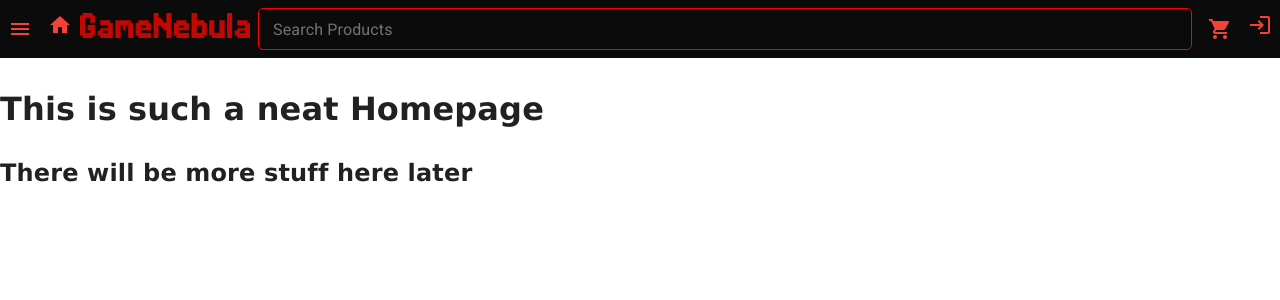
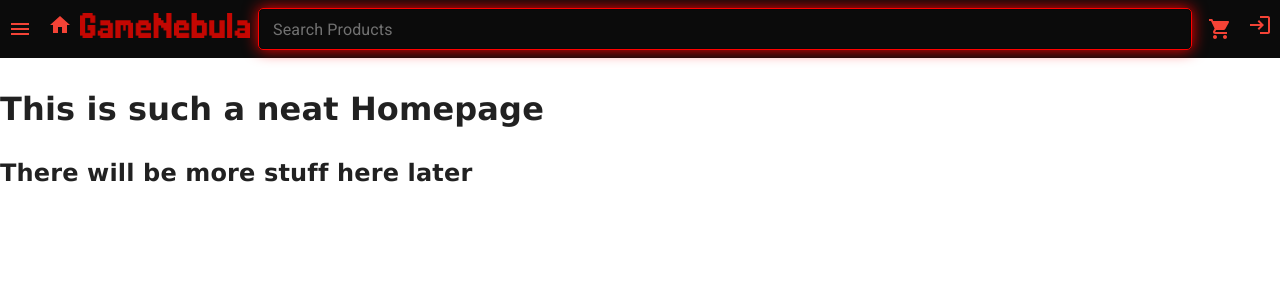
Before and after one commit to Jack-Tillman/TheCapstoneProject, a React (Vite) app: page / in a window 1280 px wide. Shown: the top 300 px of the page. Built offline with nearby package versions, Linux system fonts and the light colour scheme.

Commit message:
search bar is glowy :3

```diff
--- a/src/client/components/NavBar.jsx
+++ b/src/client/components/NavBar.jsx
@@ -103,8 +103,6 @@ const NavBar = ({ token, setToken }) => {
     <>
     <div className="navbar">
 
-
-
       <IconButton onClick={() => setOpen(true)} aria-label="Menu" color="primary">
         <MenuIcon />
       </IconButton>
@@ -120,7 +118,7 @@ const NavBar = ({ token, setToken }) => {
       </IconButton>
       </Link>
       <img src={gamenebulalogo} className="logoImage"/>
-          <FormControl sx={{ m: 1, width: "1", border: "1px solid red", borderRadius: "5px"}}>
+      <FormControl sx={{ m: 1, width: "1", border: "1px solid red", borderRadius: "5px", boxShadow: "0px 0px 15px red"}}>
         <TextField
           InputLabelProps={{
             sx: {color: "red",}
@@ -150,7 +148,7 @@ const NavBar = ({ token, setToken }) => {
         </>
       )}
 
-
+{/* Logged in links */}
       {token && (
         <>
           <Link to="/dashboard">
```
Lines whose indentation alone changed are shown as unchanged.
